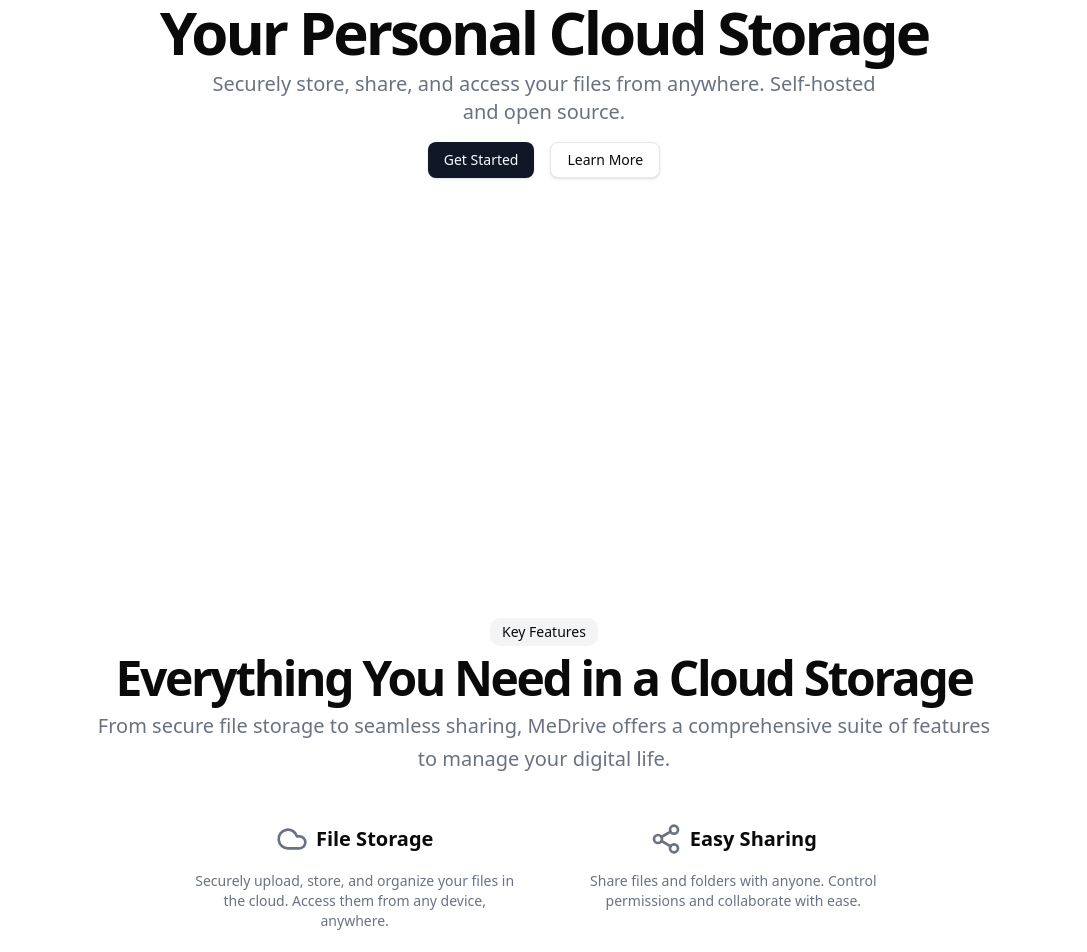
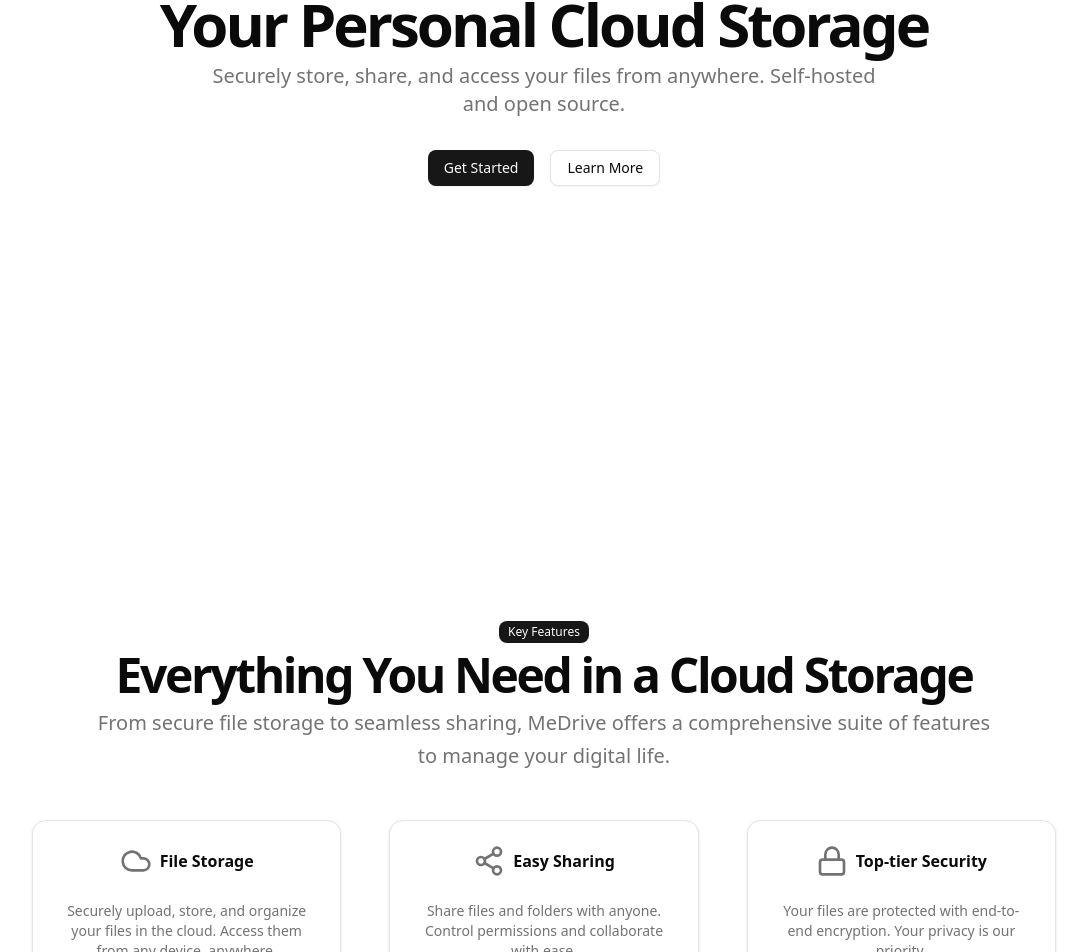
Before and after one commit to natinium/me-drive, a Next.js app in the folder apps/web/: page / in a window 1280 px wide. Shown: the part 366-1318 px from the top of the page, without its empty margins (96-1183 px from the left). Built offline with nearby package versions, Linux system fonts and the light colour scheme.

Commit message:
fix(web): apply flexbox centering to Feature and CTA sections

```diff
--- a/apps/web/src/components/features/marketing/CTA/CTA.tsx
+++ b/apps/web/src/components/features/marketing/CTA/CTA.tsx
@@ -1,25 +1,23 @@
+import { Button } from "@/components/ui/button";
 import Link from "next/link";
 
 export const CTA = () => {
   return (
-    <section className="w-full py-12 md:py-24 lg:py-32 bg-gray-100 dark:bg-gray-800">
-      <div className="mx-auto flex max-w-4xl flex-col items-center justify-center gap-4 px-4 text-center md:px-6">
+    <section className="w-full py-12 md:py-24 lg:py-32 bg-gray-100 dark:bg-gray-800 flex items-center justify-center">
+      <div className="container flex flex-col items-center justify-center gap-4 px-4 text-center md:px-6">
         <div className="space-y-3">
           <h2 className="text-3xl font-bold tracking-tighter md:text-4xl/tight">
             Ready to Take Control of Your Data?
           </h2>
-          <p className="mx-auto max-w-[600px] text-gray-500 md:text-xl/relaxed lg:text-base/relaxed xl:text-xl/relaxed dark:text-gray-400">
+          <p className="mx-auto max-w-[600px] text-muted-foreground md:text-xl/relaxed lg:text-base/relaxed xl:text-xl/relaxed">
             Sign up for MeDrive today and experience the freedom of a
             self-hosted cloud.
           </p>
         </div>
-        <div className="mt-6 flex justify-center">
-          <Link
-            className="inline-flex h-10 items-center justify-center rounded-md bg-gray-900 px-8 text-sm font-medium text-gray-50 shadow transition-colors hover:bg-gray-900/90 focus-visible:outline-none focus-visible:ring-1 focus-visible:ring-gray-950 disabled:pointer-events-none disabled:opacity-50 dark:bg-gray-50 dark:text-gray-900 dark:hover:bg-gray-50/90 dark:focus-visible:ring-gray-300"
-            href="#"
-          >
-            Sign Up
-          </Link>
+        <div className="mt-6">
+          <Button asChild size="lg">
+            <Link href="#">Sign Up</Link>
+          </Button>
         </div>
       </div>
     </section>
--- a/apps/web/src/components/features/marketing/FeatureSection/FeatureSection.tsx
+++ b/apps/web/src/components/features/marketing/FeatureSection/FeatureSection.tsx
@@ -1,54 +1,54 @@
+import { Card, CardContent, CardHeader, CardTitle } from "@/components/ui/card";
+import { Badge } from "@/components/ui/badge";
 import { Cloud, Lock, Share2 } from "lucide-react";
 
 export const FeatureSection = () => {
   return (
-    <section className="w-full py-12 md:py-24 lg:py-32">
-      <div className="mx-auto max-w-5xl px-4">
+    <section className="w-full py-12 md:py-24 lg:py-32 flex items-center justify-center">
+      <div className="container px-4 md:px-6">
         <div className="flex flex-col items-center justify-center space-y-4 text-center">
           <div className="space-y-2">
-            <div className="inline-block rounded-lg bg-gray-100 px-3 py-1 text-sm dark:bg-gray-800">
-              Key Features
-            </div>
+            <Badge>Key Features</Badge>
             <h2 className="text-3xl font-bold tracking-tighter sm:text-5xl">
               Everything You Need in a Cloud Storage
             </h2>
-            <p className="max-w-[900px] text-gray-500 md:text-xl/relaxed lg:text-base/relaxed xl:text-xl/relaxed dark:text-gray-400">
+            <p className="max-w-[900px] text-muted-foreground md:text-xl/relaxed lg:text-base/relaxed xl:text-xl/relaxed">
               From secure file storage to seamless sharing, MeDrive offers a
               comprehensive suite of features to manage your digital life.
             </p>
           </div>
         </div>
-        <div className="flex flex-wrap justify-center gap-6 py-12 lg:gap-12">
-          <div className="w-full lg:w-1/3 text-center flex flex-col items-center gap-4">
-            <div className="flex items-center justify-center gap-2">
-              <Cloud className="h-8 w-8 text-gray-500 dark:text-gray-400" />
-              <h3 className="text-xl font-bold">File Storage</h3>
-            </div>
-            <p className="text-sm text-gray-500 dark:text-gray-400">
+        <div className="mx-auto grid max-w-5xl items-start gap-6 py-12 lg:grid-cols-3 lg:gap-12">
+          <Card>
+            <CardHeader className="flex flex-row items-center justify-center gap-2">
+              <Cloud className="h-8 w-8 text-muted-foreground" />
+              <CardTitle>File Storage</CardTitle>
+            </CardHeader>
+            <CardContent className="text-center text-sm text-muted-foreground">
               Securely upload, store, and organize your files in the cloud.
               Access them from any device, anywhere.
-            </p>
-          </div>
-          <div className="w-full lg:w-1/3 text-center flex flex-col items-center gap-4">
-            <div className="flex items-center justify-center gap-2">
-              <Share2 className="h-8 w-8 text-gray-500 dark:text-gray-400" />
-              <h3 className="text-xl font-bold">Easy Sharing</h3>
-            </div>
-            <p className="text-sm text-gray-500 dark:text-gray-400">
+            </CardContent>
+          </Card>
+          <Card>
+            <CardHeader className="flex flex-row items-center justify-center gap-2">
+              <Share2 className="h-8 w-8 text-muted-foreground" />
+              <CardTitle>Easy Sharing</CardTitle>
+            </CardHeader>
+            <CardContent className="text-center text-sm text-muted-foreground">
               Share files and folders with anyone. Control permissions and
               collaborate with ease.
-            </p>
-          </div>
-          <div className="w-full lg:w-1/3 text-center flex flex-col items-center gap-4">
-            <div className="flex items-center justify-center gap-2">
-              <Lock className="h-8 w-8 text-gray-500 dark:text-gray-400" />
-              <h3 className="text-xl font-bold">Top-tier Security</h3>
-            </div>
-            <p className="text-sm text-gray-500 dark:text-gray-400">
+            </CardContent>
+          </Card>
+          <Card>
+            <CardHeader className="flex flex-row items-center justify-center gap-2">
+              <Lock className="h-8 w-8 text-muted-foreground" />
+              <CardTitle>Top-tier Security</CardTitle>
+            </CardHeader>
+            <CardContent className="text-center text-sm text-muted-foreground">
               Your files are protected with end-to-end encryption. Your privacy
               is our priority.
-            </p>
-          </div>
+            </CardContent>
+          </Card>
         </div>
       </div>
     </section>
--- a/apps/web/src/components/features/marketing/Hero/Hero.tsx
+++ b/apps/web/src/components/features/marketing/Hero/Hero.tsx
@@ -1,3 +1,4 @@
+import { Button } from "@/components/ui/button";
 import Link from "next/link";
 
 export const Hero = () => {
@@ -9,24 +10,18 @@
             <h1 className="text-3xl font-bold tracking-tighter sm:text-4xl md:text-5xl lg:text-6xl/none">
               Your Personal Cloud Storage
             </h1>
-            <p className="mx-auto max-w-[700px] text-gray-500 md:text-xl dark:text-gray-400">
+            <p className="mx-auto max-w-[700px] text-muted-foreground md:text-xl">
               Securely store, share, and access your files from anywhere.
               Self-hosted and open source.
             </p>
           </div>
-          <div className="space-x-4">
-            <Link
-              className="inline-flex h-9 items-center justify-center rounded-md bg-gray-900 px-4 py-2 text-sm font-medium text-gray-50 shadow transition-colors hover:bg-gray-900/90 focus-visible:outline-none focus-visible:ring-1 focus-visible:ring-gray-950 disabled:pointer-events-none disabled:opacity-50 dark:bg-gray-50 dark:text-gray-900 dark:hover:bg-gray-50/90 dark:focus-visible:ring-gray-300"
-              href="#"
-            >
-              Get Started
-            </Link>
-            <Link
-              className="inline-flex h-9 items-center justify-center rounded-md border border-gray-200 bg-white px-4 py-2 text-sm font-medium shadow-sm transition-colors hover:bg-gray-100 hover:text-gray-900 focus-visible:outline-none focus-visible:ring-1 focus-visible:ring-gray-950 disabled:pointer-events-none disabled:opacity-50 dark:border-gray-800 dark:bg-gray-950 dark:hover:bg-gray-800 dark:hover:text-gray-50 dark:focus-visible:ring-gray-300"
-              href="#"
-            >
-              Learn More
-            </Link>
+          <div className="space-x-4 pt-4">
+            <Button asChild>
+              <Link href="#">Get Started</Link>
+            </Button>
+            <Button asChild variant="outline">
+              <Link href="#">Learn More</Link>
+            </Button>
           </div>
         </div>
       </div>
--- /dev/null
+++ b/apps/web/src/components/ui/badge.tsx
@@ -0,0 +1,46 @@
+import * as React from "react";
+import { Slot } from "@radix-ui/react-slot";
+import { cva, type VariantProps } from "class-variance-authority";
+
+import { cn } from "@/lib/utils";
+
+const badgeVariants = cva(
+  "inline-flex items-center justify-center rounded-md border px-2 py-0.5 text-xs font-medium w-fit whitespace-nowrap shrink-0 [&>svg]:size-3 gap-1 [&>svg]:pointer-events-none focus-visible:border-ring focus-visible:ring-ring/50 focus-visible:ring-[3px] aria-invalid:ring-destructive/20 dark:aria-invalid:ring-destructive/40 aria-invalid:border-destructive transition-[color,box-shadow] overflow-hidden",
+  {
+    variants: {
+      variant: {
+        default:
+          "border-transparent bg-primary text-primary-foreground [a&]:hover:bg-primary/90",
+        secondary:
+          "border-transparent bg-secondary text-secondary-foreground [a&]:hover:bg-secondary/90",
+        destructive:
+          "border-transparent bg-destructive text-white [a&]:hover:bg-destructive/90 focus-visible:ring-destructive/20 dark:focus-visible:ring-destructive/40 dark:bg-destructive/60",
+        outline:
+          "text-foreground [a&]:hover:bg-accent [a&]:hover:text-accent-foreground",
+      },
+    },
+    defaultVariants: {
+      variant: "default",
+    },
+  },
+);
+
+function Badge({
+  className,
+  variant,
+  asChild = false,
+  ...props
+}: React.ComponentProps<"span"> &
+  VariantProps<typeof badgeVariants> & { asChild?: boolean }) {
+  const Comp = asChild ? Slot : "span";
+
+  return (
+    <Comp
+      data-slot="badge"
+      className={cn(badgeVariants({ variant }), className)}
+      {...props}
+    />
+  );
+}
+
+export { Badge, badgeVariants };
--- /dev/null
+++ b/apps/web/src/components/ui/card.tsx
@@ -0,0 +1,92 @@
+import * as React from "react";
+
+import { cn } from "@/lib/utils";
+
+function Card({ className, ...props }: React.ComponentProps<"div">) {
+  return (
+    <div
+      data-slot="card"
+      className={cn(
+        "bg-card text-card-foreground flex flex-col gap-6 rounded-xl border py-6 shadow-sm",
+        className,
+      )}
+      {...props}
+    />
+  );
+}
+
+function CardHeader({ className, ...props }: React.ComponentProps<"div">) {
+  return (
+    <div
+      data-slot="card-header"
+      className={cn(
+        "@container/card-header grid auto-rows-min grid-rows-[auto_auto] items-start gap-1.5 px-6 has-data-[slot=card-action]:grid-cols-[1fr_auto] [.border-b]:pb-6",
+        className,
+      )}
+      {...props}
+    />
+  );
+}
+
+function CardTitle({ className, ...props }: React.ComponentProps<"div">) {
+  return (
+    <div
+      data-slot="card-title"
+      className={cn("leading-none font-semibold", className)}
+      {...props}
+    />
+  );
+}
+
+function CardDescription({ className, ...props }: React.ComponentProps<"div">) {
+  return (
+    <div
+      data-slot="card-description"
+      className={cn("text-muted-foreground text-sm", className)}
+      {...props}
+    />
+  );
+}
+
+function CardAction({ className, ...props }: React.ComponentProps<"div">) {
+  return (
+    <div
+      data-slot="card-action"
+      className={cn(
+        "col-start-2 row-span-2 row-start-1 self-start justify-self-end",
+        className,
+      )}
+      {...props}
+    />
+  );
+}
+
+function CardContent({ className, ...props }: React.ComponentProps<"div">) {
+  return (
+    <div
+      data-slot="card-content"
+      className={cn("px-6", className)}
+      {...props}
+    />
+  );
+}
+
+function CardFooter({ className, ...props }: React.ComponentProps<"div">) {
+  return (
+    <div
+      data-slot="card-footer"
+      className={cn("flex items-center px-6 [.border-t]:pt-6", className)}
+      {...props}
+    />
+  );
+}
+
+export {
+  Card,
+  CardHeader,
+  CardFooter,
+  CardTitle,
+  CardAction,
+  CardDescription,
+  CardContent,
+};
```
